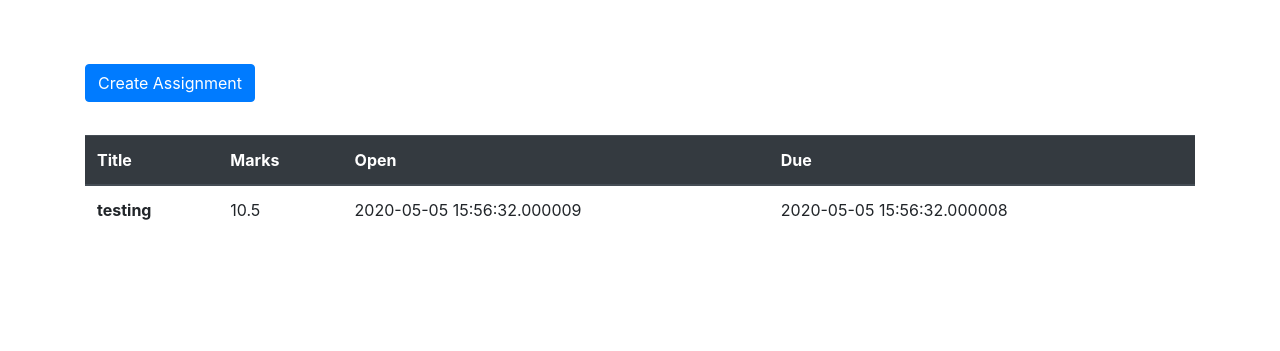
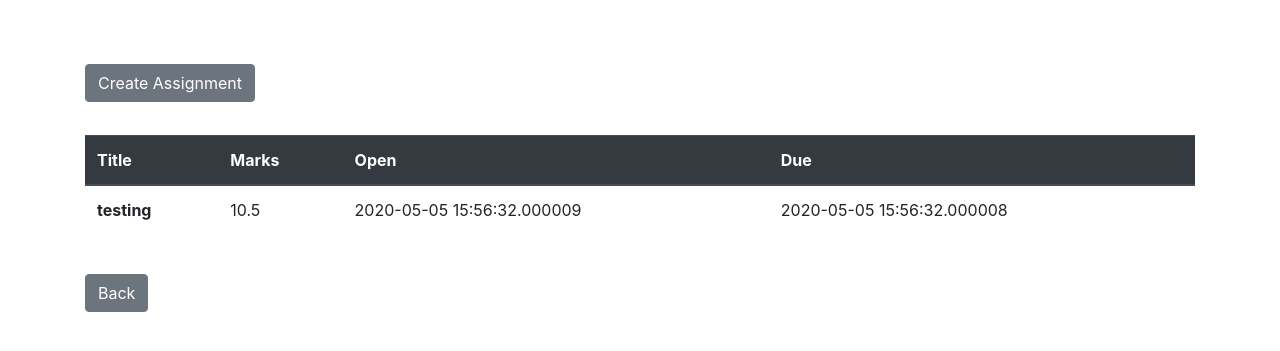
Before and after one commit to nikhils98/Starburst-LMS-Eyeson-Video-Conf-, a Flask app: page /assignments/1 in a window 1280 px wide. Shown: the part 56-407 px from the top of the page. Run offline with Flask 2, Linux system fonts and the light colour scheme; data comes from the database, SQL or seed files in the repository; both versions use the stored data as it was after the commit; some libraries are stand-ins or nearby versions.

Commit message:
Assignment Resource back buttons added.

```diff
--- a/Application/resources.py
+++ b/Application/resources.py
@@ -27,7 +27,7 @@ def downloadResource():
 def getResourcesByCourse(id):
     resources = models.Resource.query.filter_by(courseId=id).all()
 
-    return render_template('resources.html',resources=resources)
+    return render_template('resources.html',resources=resources, course_id=id)
 
 
 @app.route('/createResource', methods=['GET', 'POST'])
--- a/Application/templates/assignments.html
+++ b/Application/templates/assignments.html
@@ -10,7 +10,7 @@
 {% block body %}
 {{ super() }}
 <div class="container" style="margin-top: 5%">
-    <a class="btn btn-primary" href={{ url_for('createAssignment',course_id=id) }}>Create Assignment</a>
+    <a class="btn btn-secondary" href={{ url_for('createAssignment',course_id=id) }}>Create Assignment</a>
 
     <!--    <button type="button" class="btn btn-outline-secondary" >-->
     <!--    Create New Assignment-->
@@ -37,51 +37,20 @@
         </tbody>
 
     </table>
-</div>
-<!-- Modal -->
-<div class="modal fade" id="assignmentModal" tabindex="-1" role="dialog" aria-labelledby="assignmentModalTitle"
-     aria-hidden="true">
-    <div class="modal-dialog model-lg" role="document">
-        <div class="modal-content">
-            <div class="modal-header">
-                <h5 class="modal-title" id="assignmentModalTitle">Create Assignment</h5>
-                <button type="button" class="close" data-dismiss="modal" aria-label="Close">
-                    <span aria-hidden="true">&times;</span>
-                </button>
-            </div>
-            <form enctype=multipart/form-data method="post">
-                <div class="modal-body">
-                    <div class="form-group">
-                        <input type="text" class="form-control" name="assignmentName" placeholder="Name">
-                    </div>
-                    <div class="form-group">
-                        <input type="number" step="0.1" min="0" class="form-control" name="totalMarks"
-                               placeholder="Total Marks">
-                    </div>
-                    <div class="form-group">
-                        <textarea type="input" class="form-control" name="assignmentDesc"
-                                  placeholder="Description"></textarea>
-                    </div>
-                    <div class="form-group">
-                        <input type="text" id="datetimepicker" class="form-control" name="assignmentDeadline"
-                               placeholder="Deadline">
-                    </div>
-                    <div class="form-group">
-                        <input type="file" name="files" multiple>
-                    </div>
+    <br>
+    <a class="btn btn-secondary" href={{ url_for('coursesite' ,id=id) }}> Back</a>
 
-                </div>
-                <div class="modal-footer">
-                    <button type="button" class="btn btn-secondary" data-dismiss="modal">Cancel</button>
-                    <button type="submit" class="btn btn-primary">Create</button>
-                </div>
-            </form>
-        </div>
+    <div class="row">
     </div>
 </div>
 <script>
     $.datetimepicker.setLocale('en');
     $('#datetimepicker').datetimepicker();
 
+
+
+
+
+
 </script>
 {% endblock %}
--- a/Application/templates/create_assignment_modal.html
+++ b/Application/templates/create_assignment_modal.html
@@ -50,7 +50,7 @@
                     </div>
                 </div>
                 <div class="modal-footer">
-<!--                    <a class="btn btn-primary" href={{ url_for('createAssignment',id=course_id) }}>Back</a>-->
+                    <a class="btn btn-primary" href={{url_for('getAssignmentsByCourse' ,id=course_id) }}>Back</a>
                     <button type="submit" class="btn btn-primary">Create</button>
                 </div>
             </form>
--- a/Application/templates/create_resource_modal.html
+++ b/Application/templates/create_resource_modal.html
@@ -28,7 +28,8 @@
                     </div>
                 </div>
                 <div class="modal-footer">
-                    <button type="button" class="btn btn-secondary" data-dismiss="modal">Cancel</button>
+<!--                    <button type="button" class="btn btn-secondary" data-dismiss="modal">Cancel</button>-->
+                    <a class="btn btn-secondary" href={{ url_for('getResourcesByCourse' ,id=id) }}>Cancel</a>
                     <button type="submit" class="btn btn-primary">Create</button>
                 </div>
             </form>
--- a/Application/templates/home.html
+++ b/Application/templates/home.html
@@ -11,9 +11,9 @@
 {{ super() }}
 
 <div class="container" style="margin-top: 5%">
-    <div class="row row-cols-2" style = "margin-left: 0.5%">
-        <input class="form-control form-control-sm mr-3 w-75" type="text" placeholder="Search Course" aria-label="Search">
-    </div>
+<!--    <div class="row row-cols-2" style = "margin-left: 0.5%">-->
+<!--        <input class="form-control form-control-sm mr-3 w-75" type="text" placeholder="Search Course" aria-label="Search">-->
+<!--    </div>-->
     <div class="row row-cols-3" style = "margin-top: 3%">
         {% for c in courses %}
         <div class="col">
```
Also changed, not shown: Application/templates/course_page.html (+10 -7 lines), Application/templates/resources.html (+7 -33 lines), Application/starburst.db.
